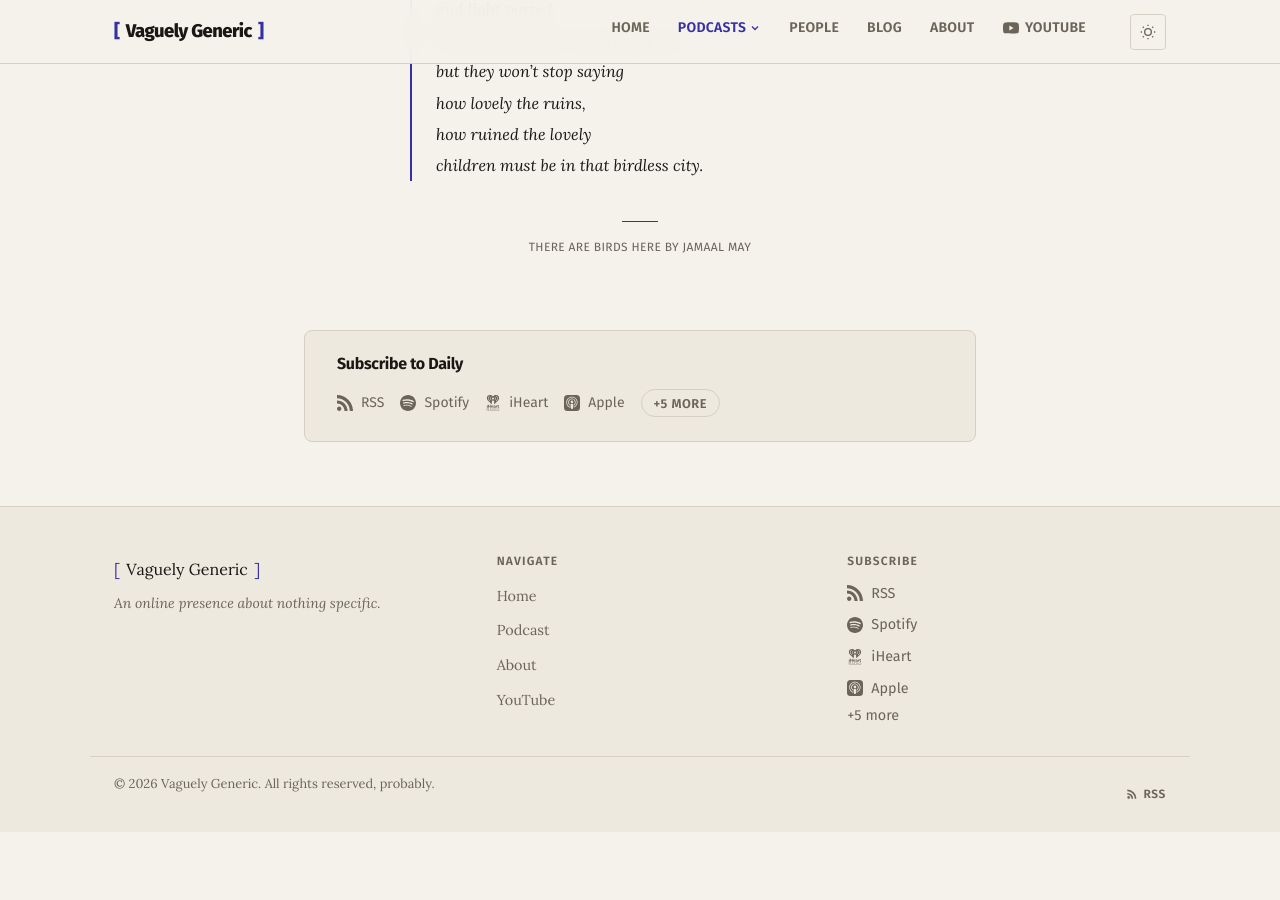
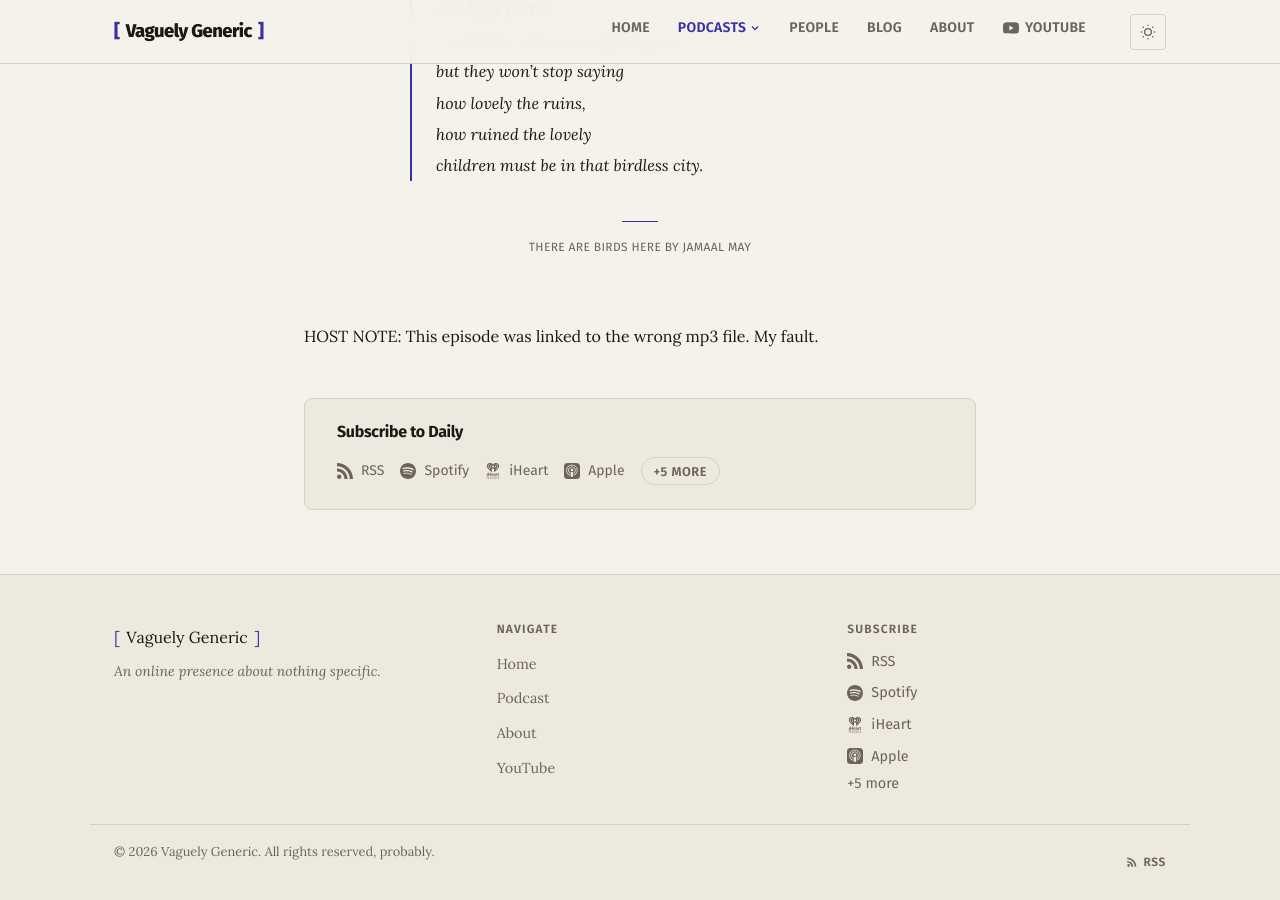
Before and after one commit to vaguelygeneric/website, a Jekyll site: the page built from _podcast/daily/0095.md, in a window 1280 px wide and 900 px high, scrolled down 1449 px. Built offline with Jekyll 4.4.1, drawn with Linux system fonts in a browser that asks for light colours; before the commit the page ends 2281 px from its top, so only the background shows below that; some of the changed lines change nothing that is shown.

Commit message:
fixed link for 95

```diff
--- a/_podcast/daily/0095.md
+++ b/_podcast/daily/0095.md
@@ -7,7 +7,7 @@
 publish_date: 2026-09-02
 episode_number: 95
 duration: "8:23"
-audio_url: "https://archive.org/download/daily_ep0094/daily_ep0094.mp3"
+audio_url: "https://archive.org/download/daily_ep0095/daily_ep0095.mp3"
 audio_size: "6040413"
 audio_type: "audio/mp3"
 permalink: /podcast/daily/0095/
@@ -49,3 +49,5 @@
 children must be in that birdless city.
 
 {% endpoem %}
+
+HOST NOTE: This episode was linked to the wrong mp3 file. My fault.
```
